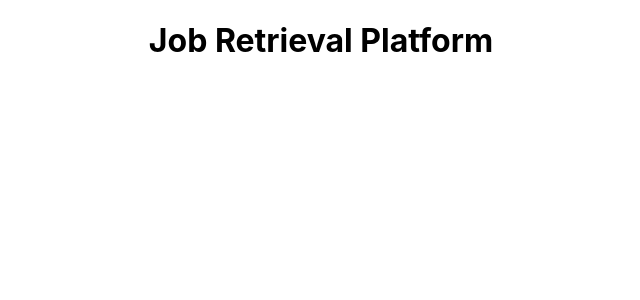
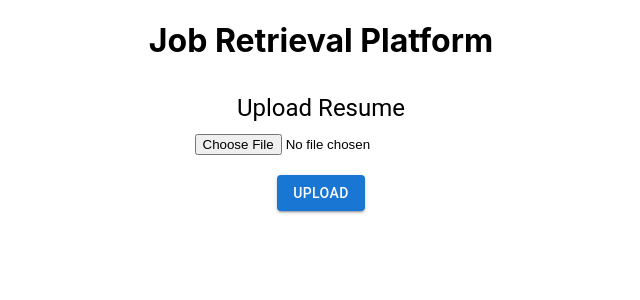
Before and after one commit to SreyaSrinidhi/Job-Retrieval-System-Frontend, a React (Create React App) app in the folder job-retrieval-system/: page / in a window 1280 px wide. Shown: the top 300 px of the page, without its empty margins (319-959 px from the left). Built offline with nearby package versions, Linux system fonts and the light colour scheme.

Commit message:
Barebones resume upload page

```diff
--- a/job-retrieval-system/src/resumeUploadPage.js
+++ b/job-retrieval-system/src/resumeUploadPage.js
@@ -1,18 +1,56 @@
-import React from "react";
-import Container from "@mui/material/Container"
+import React, { useState } from "react";
+import Container from "@mui/material/Container";
+import Button from "@mui/material/Button";
+import Typography from "@mui/material/Typography";
 
 function ResumeUploadPage() {
     return (
-        <div className="header">
-            <h1>Job Retrieval Platform</h1>
-        </div>
-    )
+        <>
+            <div className="header">
+                <h1>Job Retrieval Platform</h1>
+            </div>
+
+            <ResumeUpload/>
+        </>
+    );
 };
 
-function ResumeUpload(){
-    <Container>
-        Upload Resume Here
+function ResumeUpload() {
+  const [file, setFile] = useState(null);
+
+  const handleFileChange = (event) => {
+    setFile(event.target.files[0]);
+  };
+
+  const handleUpload = () => {
+    if (!file) {
+      alert("Please select a file first.");
+      return;
+    }
+
+    console.log("Uploading:", file);
+    // To be changed later
+  };
+
+  return (
+    <Container maxWidth="sm" style={{ marginTop: "2rem" }}>
+      <Typography variant="h5" gutterBottom>
+        Upload Resume
+      </Typography>
+
+      <input
+        type="file"
+        accept=".pdf,.doc,.docx"
+        onChange={handleFileChange}
+      />
+
+      <br /><br />
+
+      <Button variant="contained" onClick={handleUpload}>
+        Upload
+      </Button>
     </Container>
-};
+  );
+}
 
 export default ResumeUploadPage;
```
